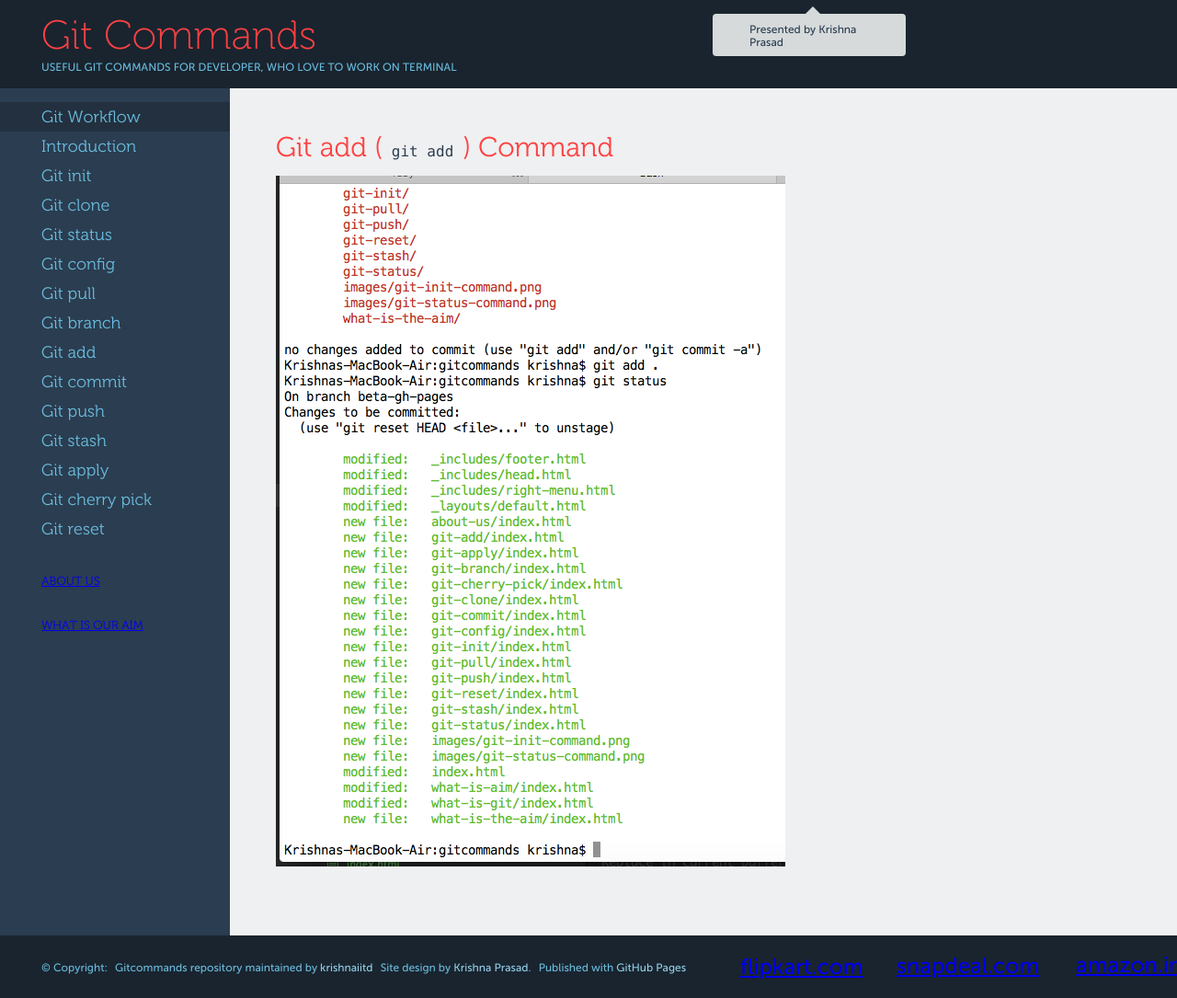
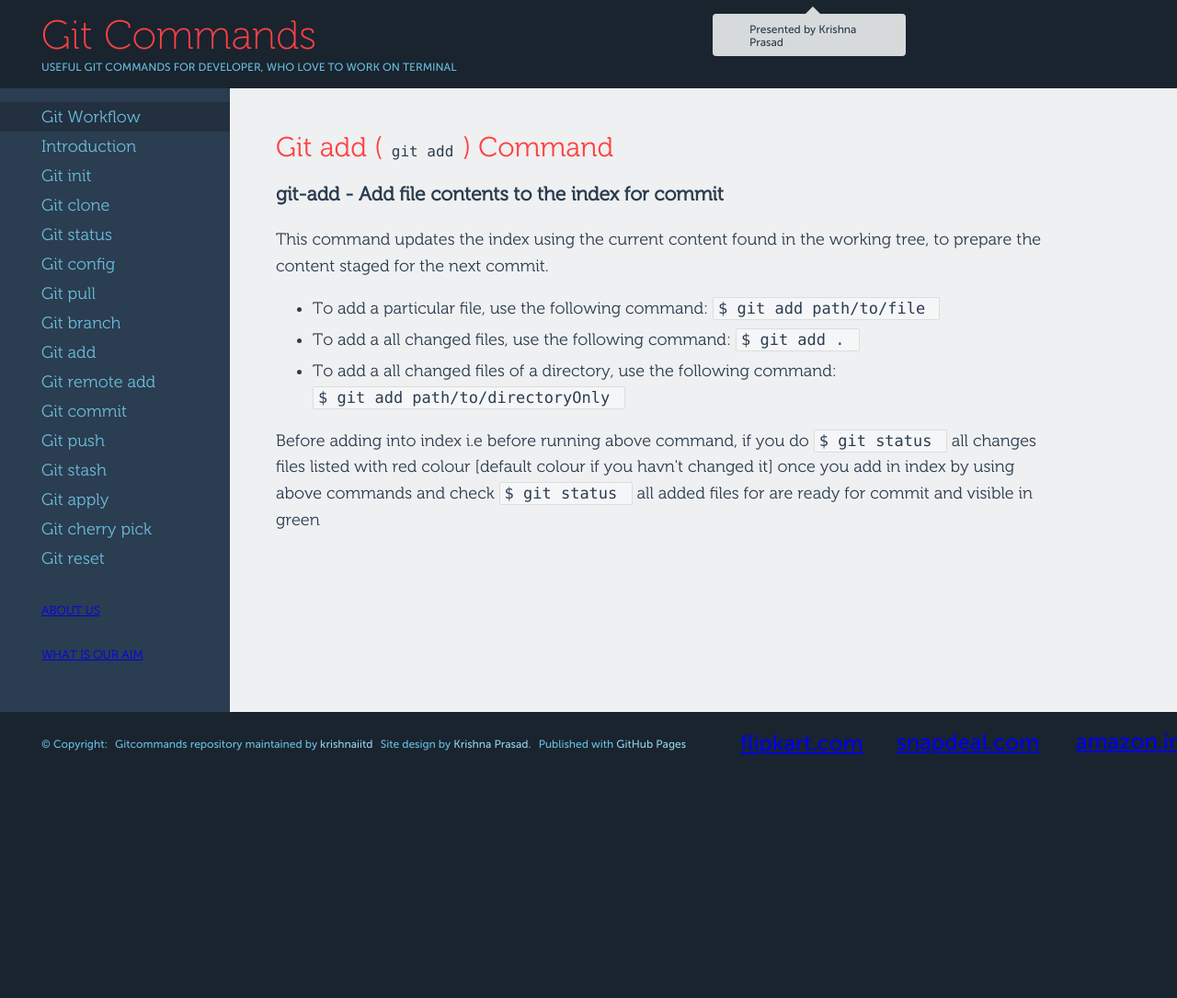
Before and after one commit to krishnaiitd/gitcommands, a Jekyll site: the page built from git-add/index.html, in a window 1280 px wide. Shown: the whole page at 92% size. Built offline with Jekyll 4.4.1, drawn with Linux system fonts in a browser that asks for light colours; comment, search, counter and statistics services are not loaded; after the commit the page ends 900 px from its top, so only the background shows below that.

Commit message:
added git add & git remote add commands

```diff
--- a/_includes/right-menu.html
+++ b/_includes/right-menu.html
@@ -27,6 +27,9 @@
     <li>
       <a href="{{ site.baseurl }}/git-add">Git add</a>
     </li>
+     <li>
+      <a href="{{ site.baseurl }}/git-remote-add">Git remote add</a>
+    </li>
     <li>
       <a href="{{ site.baseurl }}/git-commit">Git commit</a>
     </li>
--- a/git-add/index.html
+++ b/git-add/index.html
@@ -8,6 +8,27 @@ keywords: git config, git commands, git git config global, git config --list.
   <p>
     <h2> Git add (<code> git add </code>) Command</h2>
   </p>
-  <p>
-    <img src="/images/git-add.png" alt="git add command" />
+<div>
+<h3> git-add - Add file contents to the index for commit </h3>
+<p> This command updates the index using the current content found in the working tree, to prepare the content staged for the next commit.
+</p>
+	<ul>
+
+	<li>To add a particular file, use the following command:
+	<code>$ git add path/to/file </code>
+	</li>
+
+	<li>To add a all changed files, use the following command:
+	<code>$ git add . </code>
+	</li>
+
+
+	<li>To add a all changed files of  a directory, use the following command:
+		<code>$ git add path/to/directoryOnly </code>
+	</li>
+</ul>
+
+<p> Before adding into index i.e before running above command, if you do <code>$ git status </code> all changes files listed with red colour [default colour if you havn't changed it] once you add in index by using above commands and check <code>$ git status </code> all added files for are ready for commit and visible in green </p>
+</div>
+
 </article>
```
Also changed, not shown: git-remote-add/index.html (added, +48 -0 lines).
